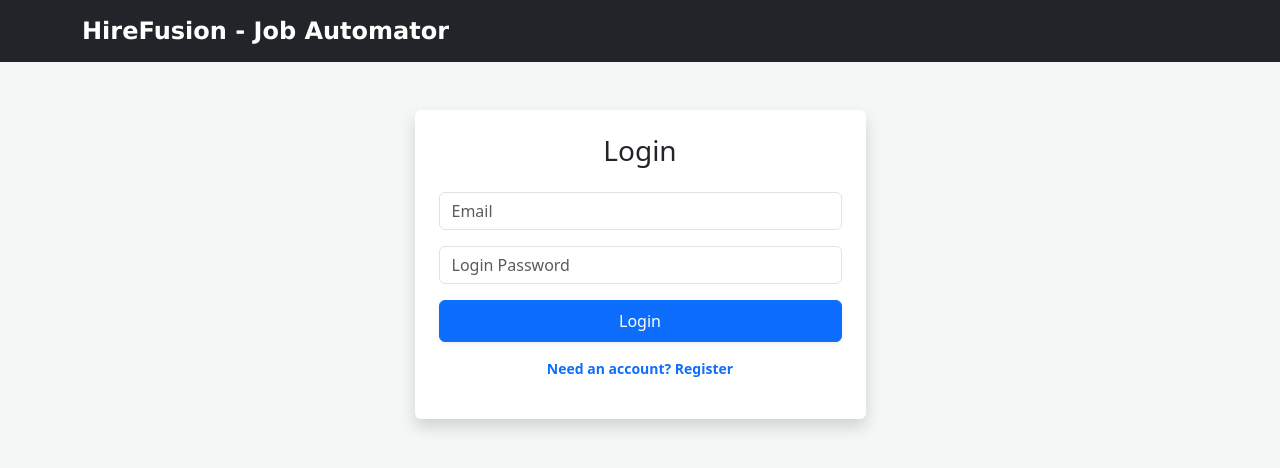
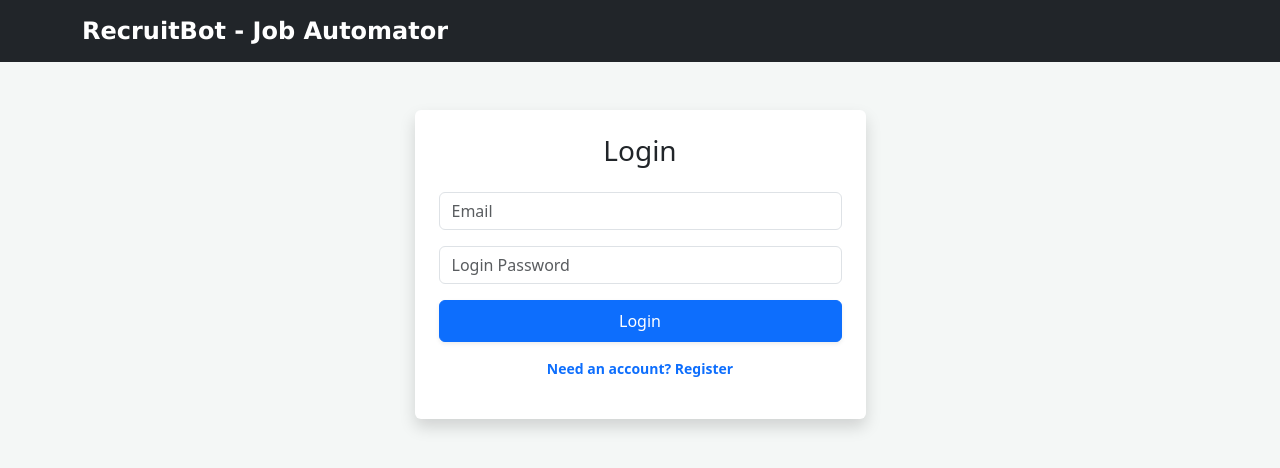
Before and after one commit to salmanmd123/RecruitBot, a website: page public/index.html in a window 1280 px wide. Drawn offline with nearby package versions, Linux system fonts and the light colour scheme; no server answers.

Commit message:
Update RecruitBot

```diff
--- a/public/index.html
+++ b/public/index.html
@@ -2,7 +2,7 @@
 <html lang="en">
 <head>
     <meta charset="UTF-8">
-    <title>HireFusion - Job Automator</title>
+    <title>RecruitBot - Job Automator</title>
     <link href="https://cdn.jsdelivr.net/npm/bootstrap@5.3.0/dist/css/bootstrap.min.css" rel="stylesheet">
     <style>
 
@@ -31,7 +31,7 @@
 <body>
     <nav class="navbar navbar-dark bg-dark">
         <div class="container">
-            <a class="navbar-brand " href="#">HireFusion - Job Automator</a>
+            <a class="navbar-brand " href="#">RecruitBot - Job Automator</a>
             <div id="nav-user-info" class="hidden">
                 <span id="user-email-display" class="text-light me-3"></span>
                 <button id="logout-btn" class="btn btn-outline-danger btn-sm">Logout</button>
```
